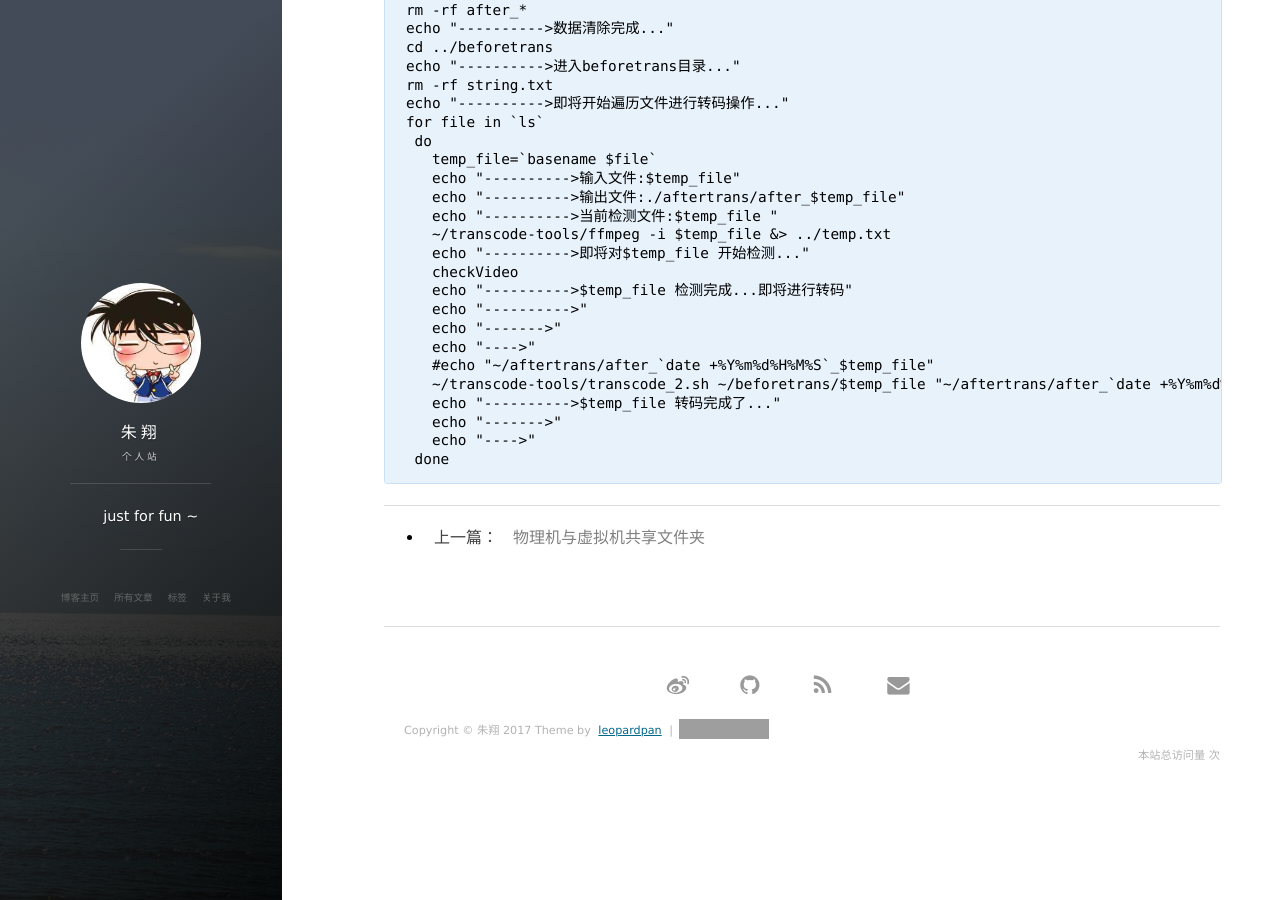
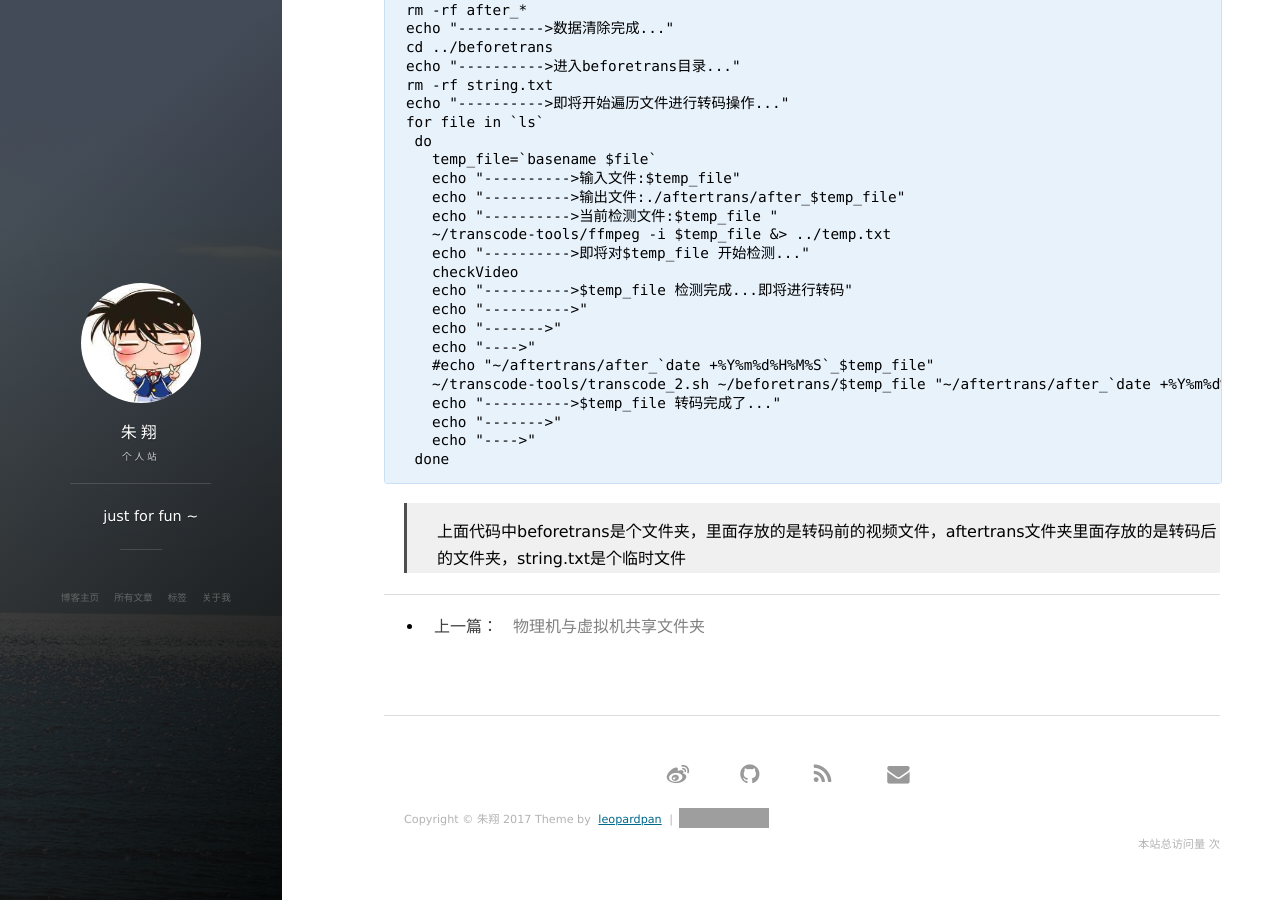
Before and after one commit to zhuSilence/zhuSilence.github.io, a Jekyll site: the page built from _posts/2017-01-12-FFmpeg视频解码简单使用.md, in a window 1280 px wide and 900 px high, scrolled down 2174 px. Built offline with Jekyll 4.4.1, drawn with Linux system fonts in a browser that asks for light colours; nearby versions of some CDN libraries; comment, search, counter and statistics services are not loaded; grey boxes are pictures that could not be loaded.

Commit message:
FFmpeg使用篇

````diff
--- a/_posts/2017-01-12-FFmpeg视频解码简单使用.md
+++ b/_posts/2017-01-12-FFmpeg视频解码简单使用.md
@@ -125,3 +125,5 @@ for file in `ls`
    echo "---->"
  done
 ```
+
+>上面代码中beforetrans是个文件夹，里面存放的是转码前的视频文件，aftertrans文件夹里面存放的是转码后的文件夹，string.txt是个临时文件
````
